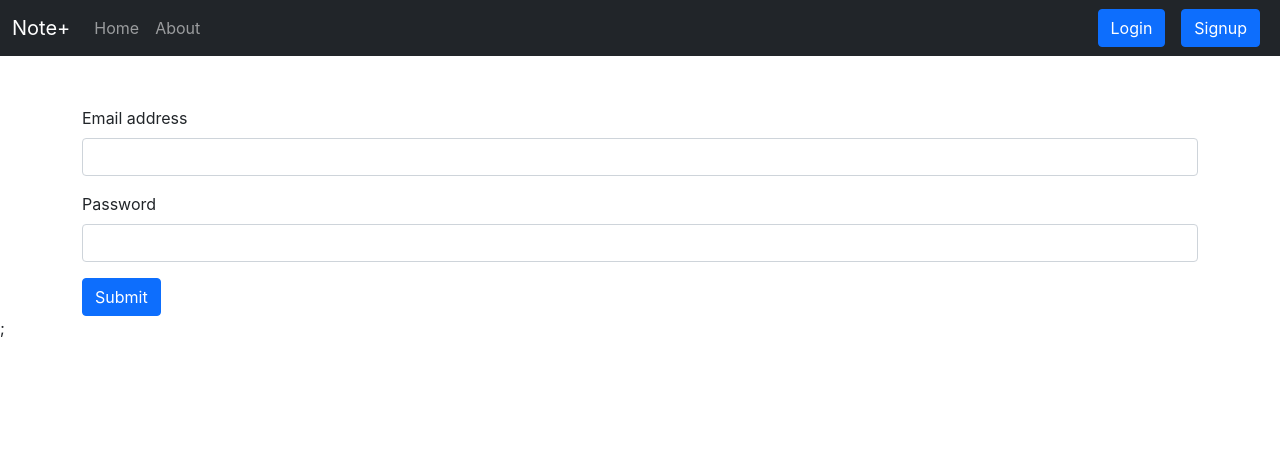
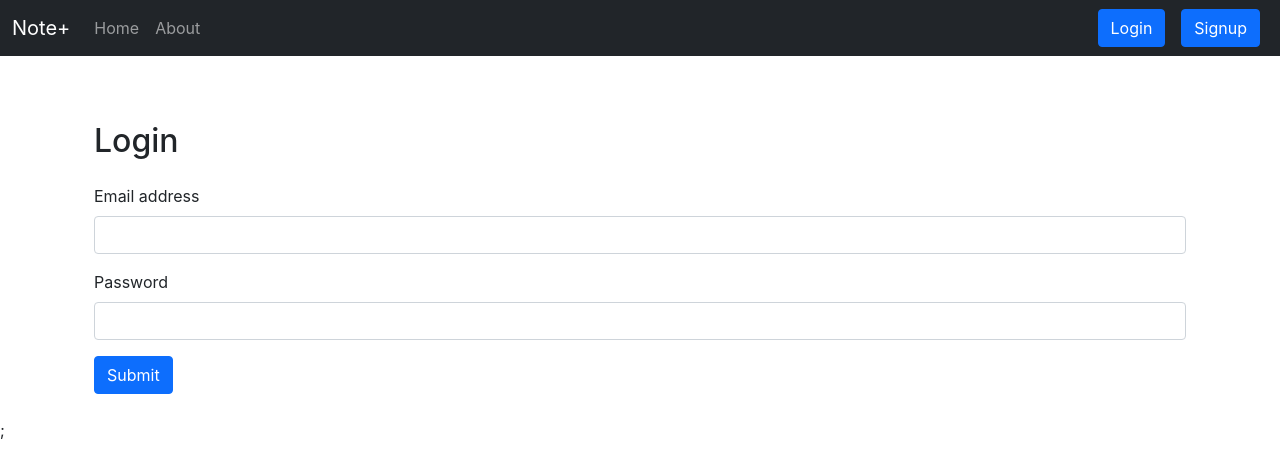
Before and after one commit to Darsh098/NotePlus-MERN, a React (Create React App) app: page /login in a window 1280 px wide. Shown: the top 474 px of the page. Built offline with nearby package versions, Linux system fonts and the light colour scheme; the HTML template or start-up script is replaced by a standard one.

Commit message:
Showing Alert On Logged In And Error

```diff
--- a/src/Components/Login.js
+++ b/src/Components/Login.js
@@ -3,7 +3,7 @@ import React, { useState } from 'react'
 // useHistory Is Changed To useNavigate In v6
 import { useNavigate } from 'react-router-dom';
 
-const Login = () => {
+const Login = (props) => {
     const [credentials, setCredentials] = useState({ email: "", password: "" });
     // let history = useHistory();
     let navigate = useNavigate();
@@ -24,17 +24,19 @@ const Login = () => {
             // Save The Auth Token And Redirect
             localStorage.setItem('Token', json.authtoken);
             navigate('/');
+            props.showAlert("Logged In SuccessFully!", "success");
         }
         else {
-            alert("Invalid Credentials")
+            props.showAlert("Invalid Credentials", "danger");
         }
     }
     const onChange = (e) => {
         setCredentials({ ...credentials, [e.target.name]: e.target.value })
     }
     return (
-        <div>
-            <form onSubmit={handleSubmit}>
+        <div className='container my-3'>
+            <h2>Login</h2>
+            <form className='my-4' onSubmit={handleSubmit}>
                 <div className="mb-3">
                     <label htmlFor="email" className="form-label">Email address</label>
                     <input type="email" className="form-control" value={credentials.email} id="email" name='email' aria-describedby="emailHelp" onChange={onChange} />
```
